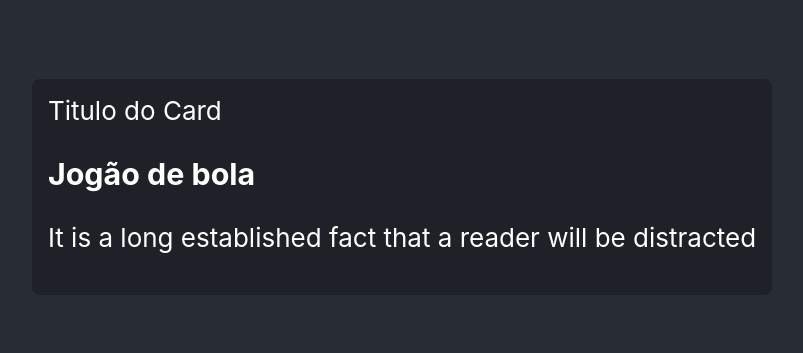
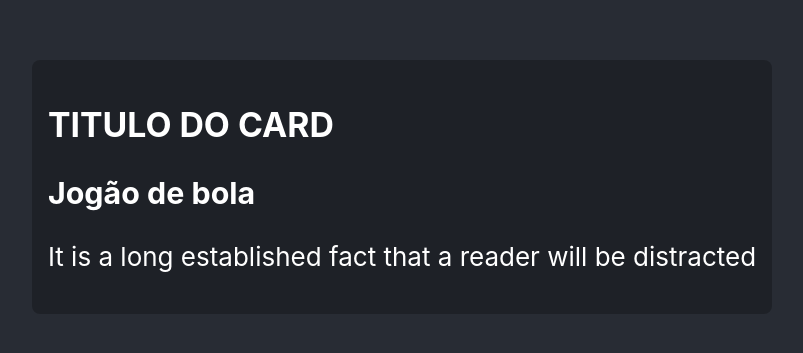
Before and after one commit to JotaPrimo/erjs, a React (Create React App) app: page / in a window 1280 px wide. Shown: the part 213-566 px from the top of the page, without its empty margins (238-1041 px from the left). Built offline with nearby package versions, Linux system fonts and the light colour scheme.

Commit message:
2.19. Estilizando componentes com Styled Components

```diff
--- a/package.json
+++ b/package.json
@@ -4,7 +4,7 @@
   "private": true,
   "dependencies": {
     "@testing-library/jest-dom": "^5.17.0",
-    "@testing-library/react": "^13.4.0",
+    "@testing-library/react": "^16.2.0",
     "@testing-library/user-event": "^13.5.0",
     "@types/jest": "^27.5.2",
     "@types/node": "^16.18.126",
@@ -13,6 +13,7 @@
     "react": "^19.0.0",
     "react-dom": "^19.0.0",
     "react-scripts": "5.0.1",
+    "styled-components": "^6.1.15",
     "typescript": "^4.9.5",
     "web-vitals": "^2.1.4"
   },
@@ -39,5 +40,8 @@
       "last 1 firefox version",
       "last 1 safari version"
     ]
+  },
+  "devDependencies": {
+    "@types/styled-components": "^5.1.34"
   }
 }
--- /dev/null
+++ b/src/components/Card.styles.ts
@@ -0,0 +1,13 @@
+import styled from "styled-components";
+
+export const Wrapper = styled.div<{ align: 'left' | 'center' | 'right'}>`
+    background: rgba(0,0,0,.25);
+    border-radius: 8px;
+    padding: 16px;
+    text-align: ${props => props.align}
+`
+
+export const Title = styled.h2`
+    font-size: 1.3em;
+    text-transform: uppercase;
+`
--- a/src/components/Card.tsx
+++ b/src/components/Card.tsx
@@ -1,5 +1,5 @@
 import { PropsWithChildren } from "react";
-import './Card.css'
+import * as C from './Card.styles'
 
 type CardProps = PropsWithChildren<{
     title: string,
@@ -9,9 +9,9 @@
 export default function Card(props: CardProps) {
 
     return (
-        <div className={`Card ${props.align || 'center'}`}>
-            <div>{ props.title }</div>
+        <C.Wrapper align={props.align || 'left'}>
+            <C.Title>{ props.title }</C.Title>
             { props.children }
-        </div>
+        </C.Wrapper>
     )
 }
```
Also changed, not shown: 1 other file (tests, documents, lock files or other folders).
